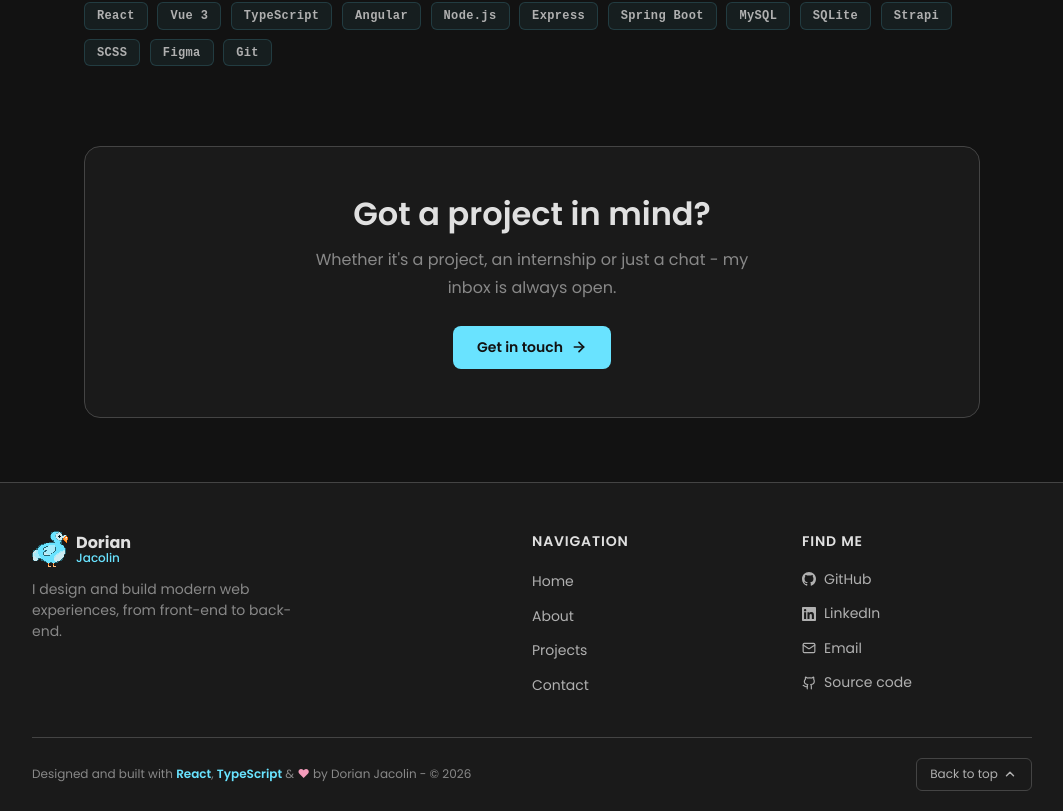
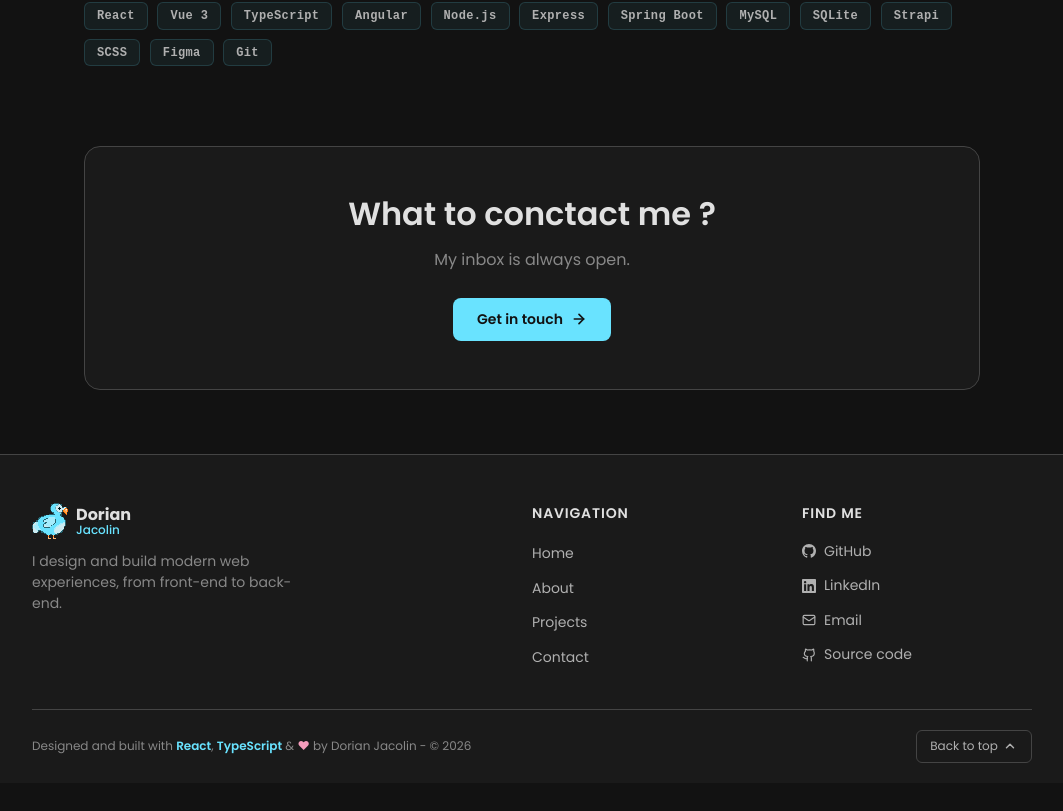
Before and after one commit to Jacma-pro/portfolio, a React (Vite) app: page / in a window 1280 px wide. Shown: the part 1332-2143 px from the top of the page, without its empty margins (108-1171 px from the left). After the commit the page ends 2115 px from the top, so only its background shows below. Built offline with nearby package versions, Linux system fonts and the light colour scheme.

Commit message:
feat: update contact call-to-action text and enhance photo caption in About page

```diff
--- a/src/i18n/en.json
+++ b/src/i18n/en.json
@@ -20,8 +20,8 @@
     "featured_subtitle": "A selection of what I've built recently.",
     "featured_all": "View all projects",
     "stack_title": "My stack",
-    "cta_title": "Got a project in mind?",
-    "cta_text": "Whether it's a project, an internship or just a chat - my inbox is always open.",
+    "cta_title": "What to conctact me ?",
+    "cta_text": "My inbox is always open.",
     "cta_contact": "Get in touch"
   },
   "about": {
--- a/src/i18n/fr.json
+++ b/src/i18n/fr.json
@@ -20,8 +20,8 @@
     "featured_subtitle": "Une sélection de ce que j'ai construit récemment.",
     "featured_all": "Voir tous les projets",
     "stack_title": "Ma stack",
-    "cta_title": "Un projet en tête ?",
-    "cta_text": "Que ce soit pour un projet, un stage ou juste pour échanger - ma boîte mail est toujours ouverte.",
+    "cta_title": "Envie de me contacter ?",
+    "cta_text": "Ma boîte mail est toujours ouverte.",
     "cta_contact": "Me contacter"
   },
   "about": {
--- a/src/pages/About.tsx
+++ b/src/pages/About.tsx
@@ -68,7 +68,7 @@ const About = () => {
           </div>
           <div className="about__outside-photo">
             <img src={photoSalon} alt="Salon de l'étudiant – MyDigitalSchool" />
-            <span className="about__photo-caption">Salon de l'étudiant</span>
+            <span className="about__photo-caption">Salon de l'étudiant - Nov 2025 - Grenoble</span>
           </div>
         </div>
       </section>
```
